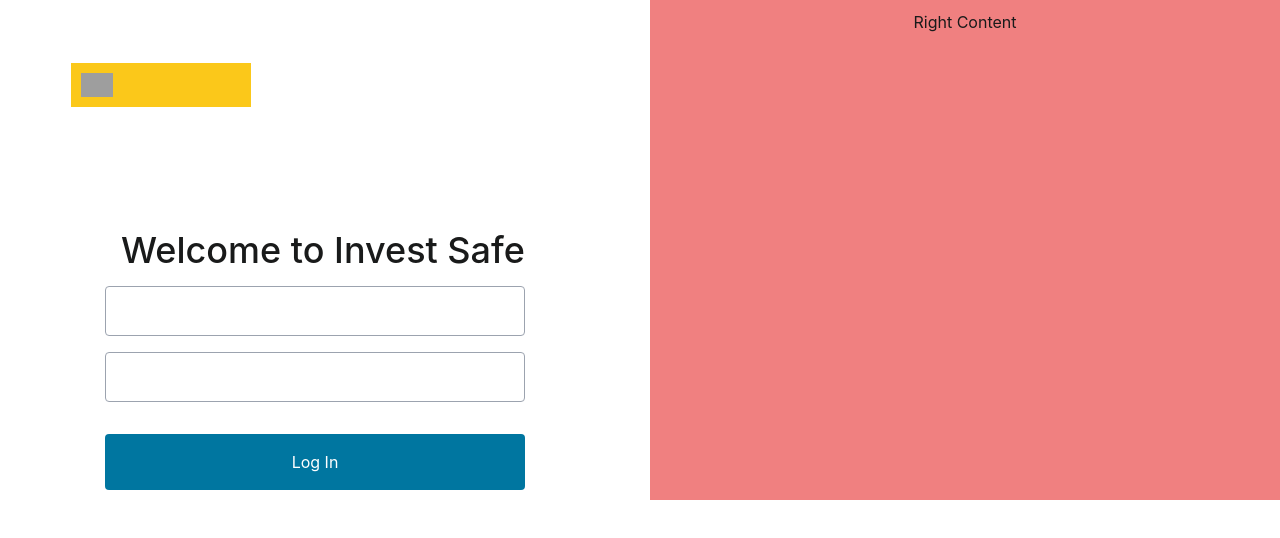
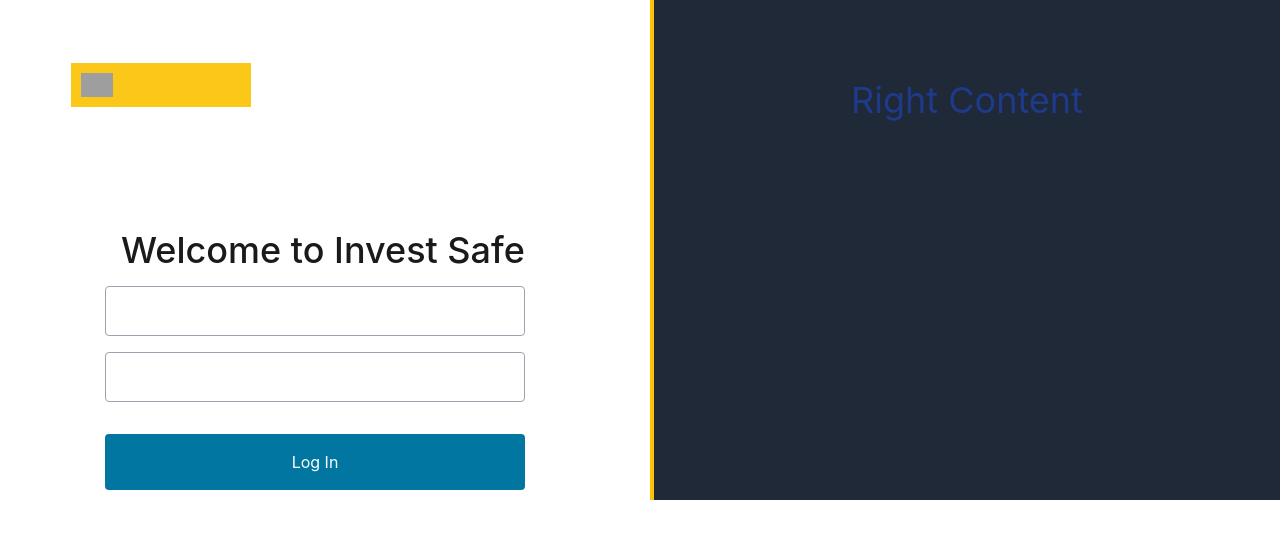
Before and after one commit to Plutus-Party-Codefest-2024/2024_Codefest_plutus, a React (Create React App) app: page / in a window 1280 px wide. Shown: the top 538 px of the page. Built offline with nearby package versions, Linux system fonts and the light colour scheme; grey boxes are pictures that could not be loaded.

Commit message:
add middle border and right color

```diff
--- a/src/components/Login/Login.js
+++ b/src/components/Login/Login.js
@@ -19,7 +19,11 @@ const Login = () => (
         <button className='bg-[#0076a0] rounded mt-8 py-4 text-white'>Log In</button>
       </form>
     </div>
-    <div class="right">Right Content</div>
+    <div class="right" className='max-h-full border-l-4 border-solid border-[#ffc107] bg-gray-800 '>
+      <div className='mt-20 text-4xl text-blue-900'>
+        Right Content
+      </div>
+    </div>
   </div>
 );
 
```
